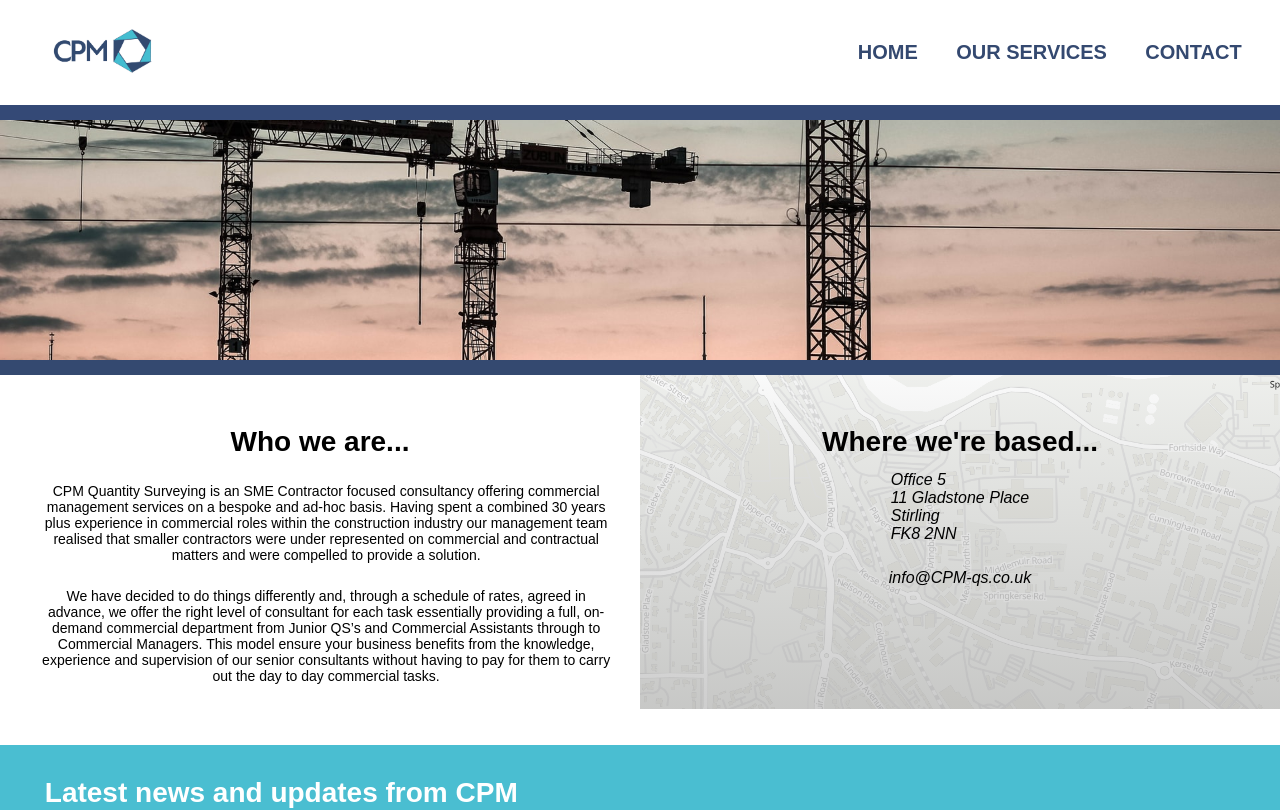
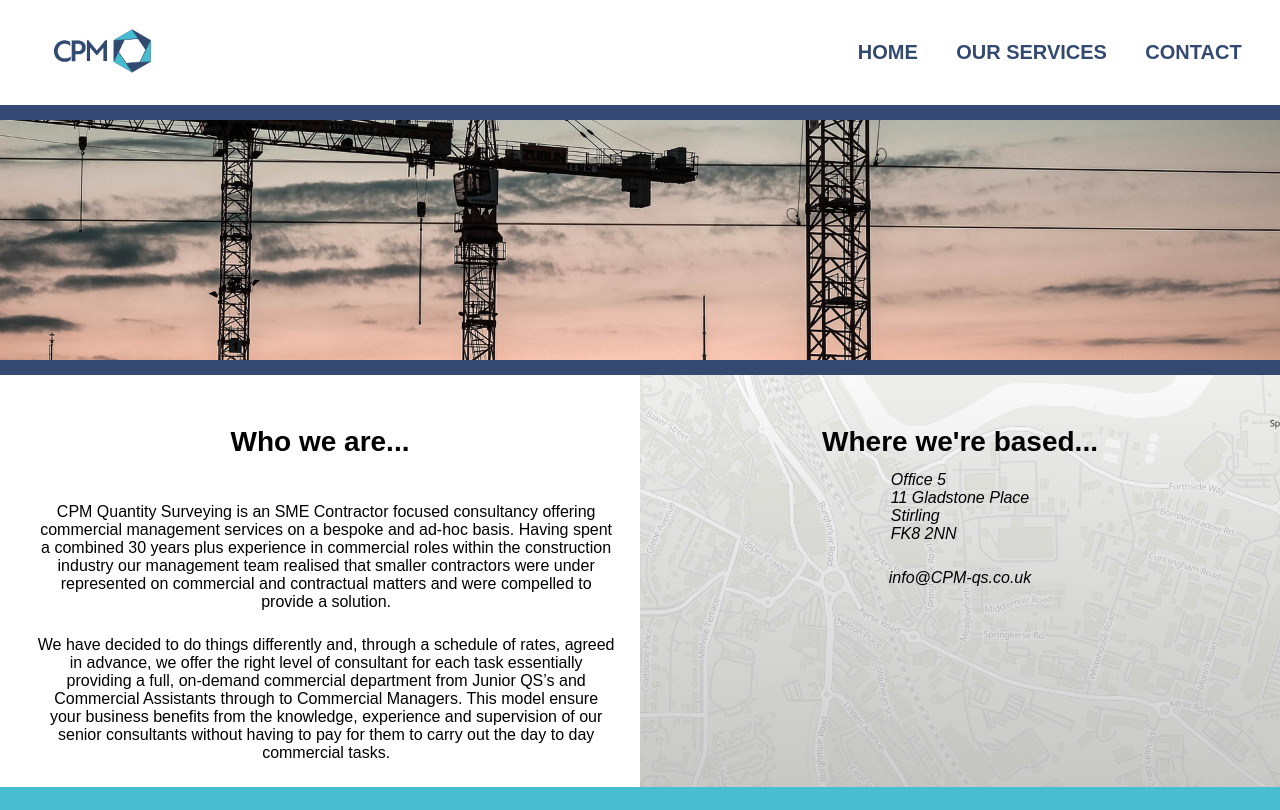
Before and after one commit to stmcf/CPMQS, a React (Create React App) app: page / in a window 1280 px wide. Shown: the top 810 px of the page. Built offline with nearby package versions, Linux system fonts and the light colour scheme; a web font is replaced by a local one.

Commit message:
font size in grid container 2 updated to match news container

```diff
--- a/src/App.css
+++ b/src/App.css
@@ -25,7 +25,7 @@ h4 {
   font-size: 16px;
 }
 p {
-  font-size: 14px;
+  font-size: 16px;
   font-weight: 300;
 }
 /* Set your default so that the sizing and placement is predictable */
--- a/src/styles/home.css
+++ b/src/styles/home.css
@@ -20,7 +20,7 @@
       "who-why-blurb who-why-contacts";
     grid-area: who-why;
     border-top: 15px solid #344970;
-    height: 40vh;
+    /* height: 40vh; */
   }
   .who-why-head { grid-area: who-why-head;
 padding-top: 8%; }
```
